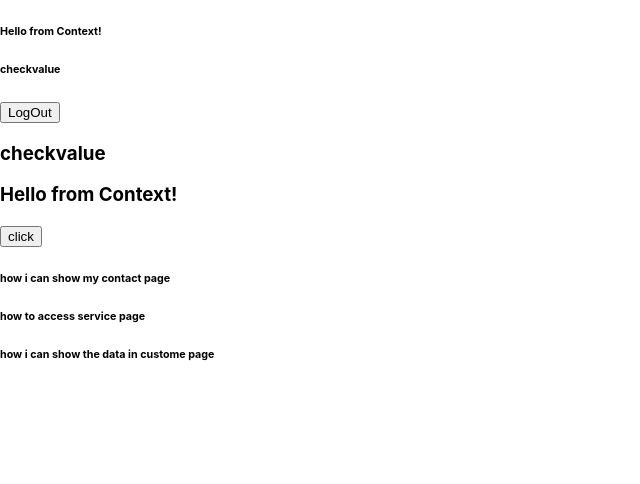
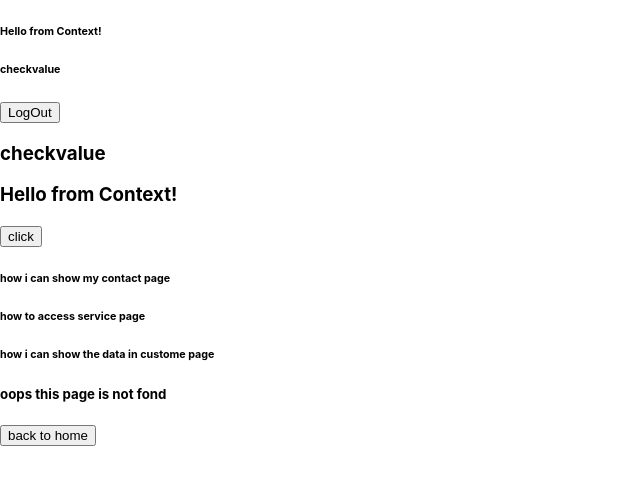
Before and after one commit to codingwithmanish20/contextHook, a React (Create React App) app: page / in a window 1280 px wide. Shown: the top 484 px of the page, without its empty margins (0-640 px from the left). Built offline with nearby package versions, Linux system fonts and the light colour scheme.

Commit message:
change the tag

```diff
--- a/src/App.js
+++ b/src/App.js
@@ -5,6 +5,7 @@ import Contact from './Pages/Contact'
 import Servics from './Pages/Servics'
 import MyContextProvider from './contsxt/MyContextProvider'
 import CustomePage from './Pages/CustomePage'
+import ErrorPage from './Pages/ErrorPage'
 
 const App = () => {
 
@@ -16,6 +17,8 @@ const App = () => {
       <Contact/>
       <Servics/>
       <CustomePage/>
+      <ErrorPage/>
+
 
       </MyContextProvider>
 
```
